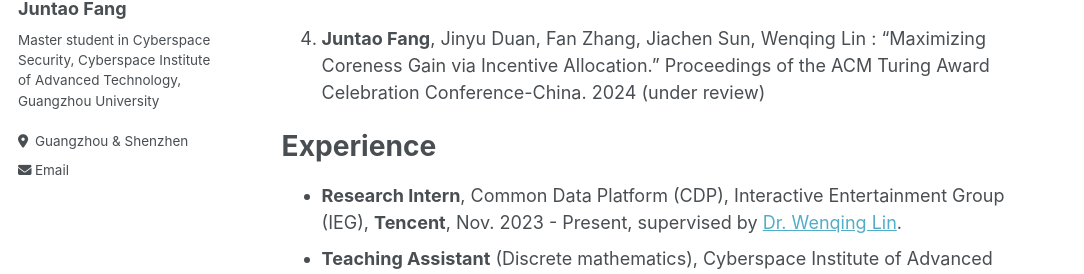
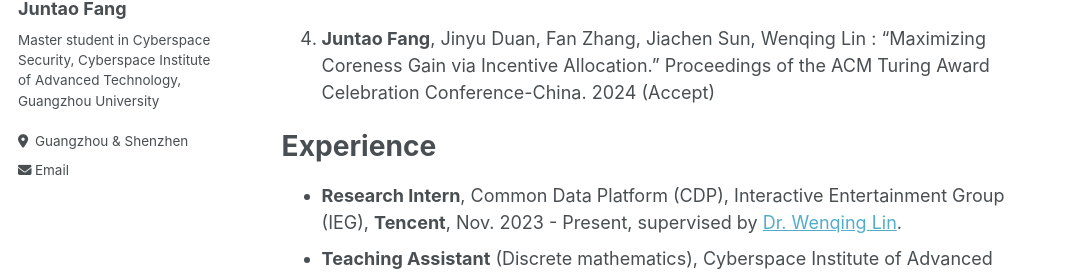
Before and after one commit to juntaofang2000/juntaofang2000.github.io, a Jekyll site: the page built from _pages/about.md, in a window 1280 px wide and 900 px high, scrolled down 545 px. Shown: the part 232-506 px from the top of the window, without its empty margins (0-1084 px from the left). Built offline with Jekyll 4.4.1, drawn with Linux system fonts in a browser that asks for light colours.

Commit message:
修改状态

```diff
--- a/_pages/about.md
+++ b/_pages/about.md
@@ -23,7 +23,7 @@ Publications
 
 3. **Juntao Fang**, Yuping Sun, Jie Ling, Yu Luo: “Fake face video identification method, system and readable storage medium.” CN111967427A publication, November 2020. (**Patent**)
 
-4.  **Juntao Fang**, Jinyu Duan, Fan Zhang, Jiachen Sun,  Wenqing Lin : “Maximizing Coreness Gain via Incentive Allocation.” Proceedings of the ACM Turing Award Celebration Conference-China. 2024 (under review)
+4.  **Juntao Fang**, Jinyu Duan, Fan Zhang, Jiachen Sun,  Wenqing Lin : “Maximizing Coreness Gain via Incentive Allocation.” Proceedings of the ACM Turing Award Celebration Conference-China. 2024 (Accept)
 
 <!-- 2. Siyi Teng$^\S$, **Jiadong Xie$^\S$**, Fan Zhang, Can Lu, Juntao Fang, Kai Wang.
    <u>Optimizing Network Resilience via Vertex Anchoring</u>.
```
